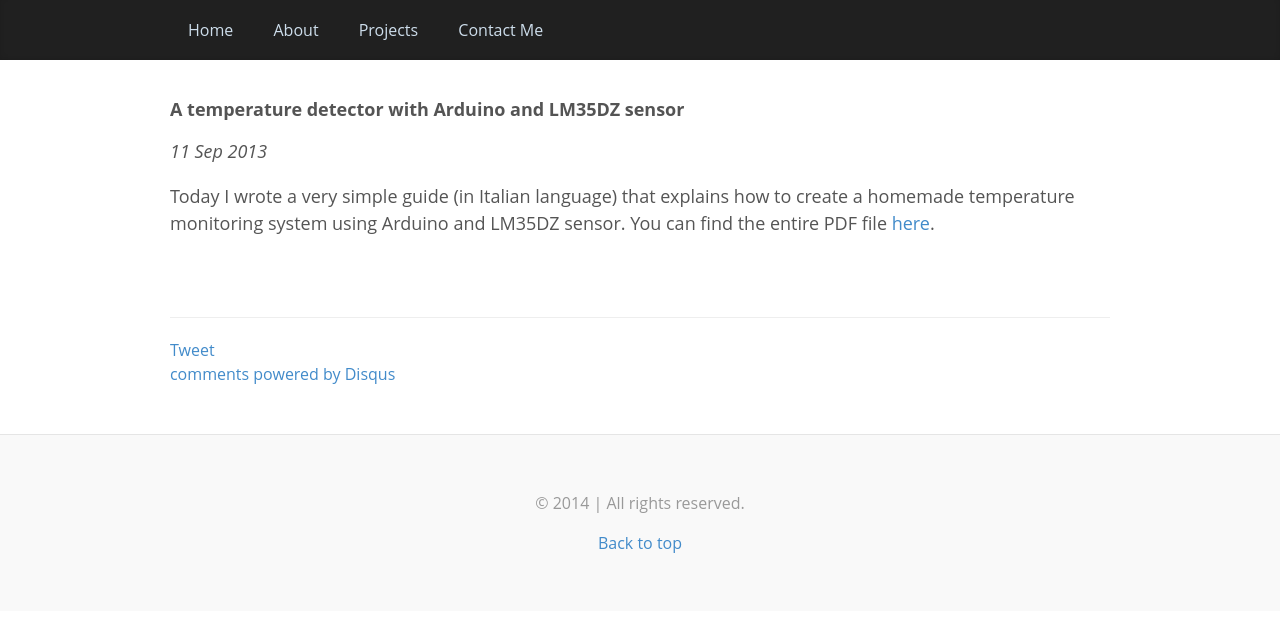
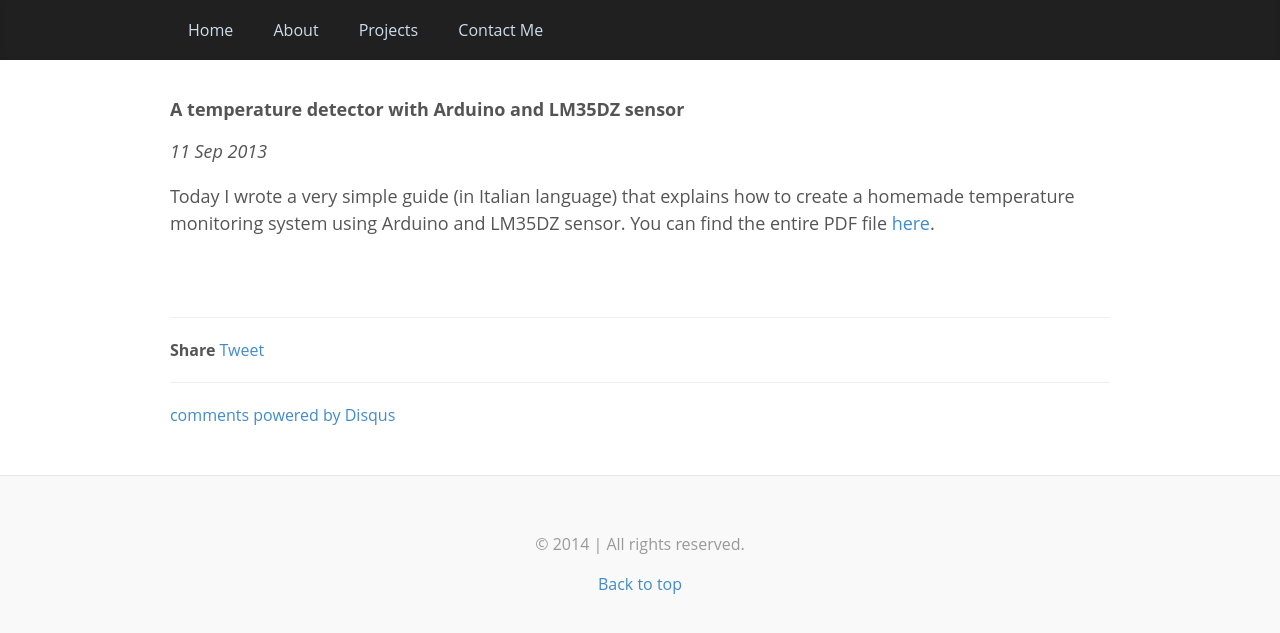
Before and after one commit to gsalvatori/salvatorigabriele.com, a Jekyll site: the page built from _posts/2013-09-11-a-temperature-detector-arduino.markdown, in a window 1280 px wide. Shown: the top 633 px of the page. Built offline with Jekyll 4.4.1, drawn with Linux system fonts in a browser that asks for light colours; nearby versions of some CDN libraries; library files that are not in the unit come from our copies; Markdown is read by kramdown in place of the engine named in the settings; comment, search, counter and statistics services are not loaded.

Commit message:
Update post.html

```diff
--- a/_layouts/post.html
+++ b/_layouts/post.html
@@ -71,8 +71,10 @@
 
 
       </div><!-- /.row -->
+
+<!-- INIZIO SHARE BUTTONS -->
 <hr>
-<!-- INIZIO SHARE BUTTONS -->
+<b>Share</b>
 <!-- twitter -->
 <a class="twitter-share-button"
   href="https://twitter.com/share">
@@ -82,7 +84,7 @@ Tweet
 window.twttr=(function(d,s,id){var t,js,fjs=d.getElementsByTagName(s)[0];if(d.getElementById(id)){return}js=d.createElement(s);js.id=id;js.src="https://platform.twitter.com/widgets.js";fjs.parentNode.insertBefore(js,fjs);return window.twttr||(t={_e:[],ready:function(f){t._e.push(f)}})}(document,"script","twitter-wjs"));
 </script>
 
-
+<hr>
 <!-- FINE SHARE BUTTONS -->
 
 <div id="disqus_thread"></div>
```
